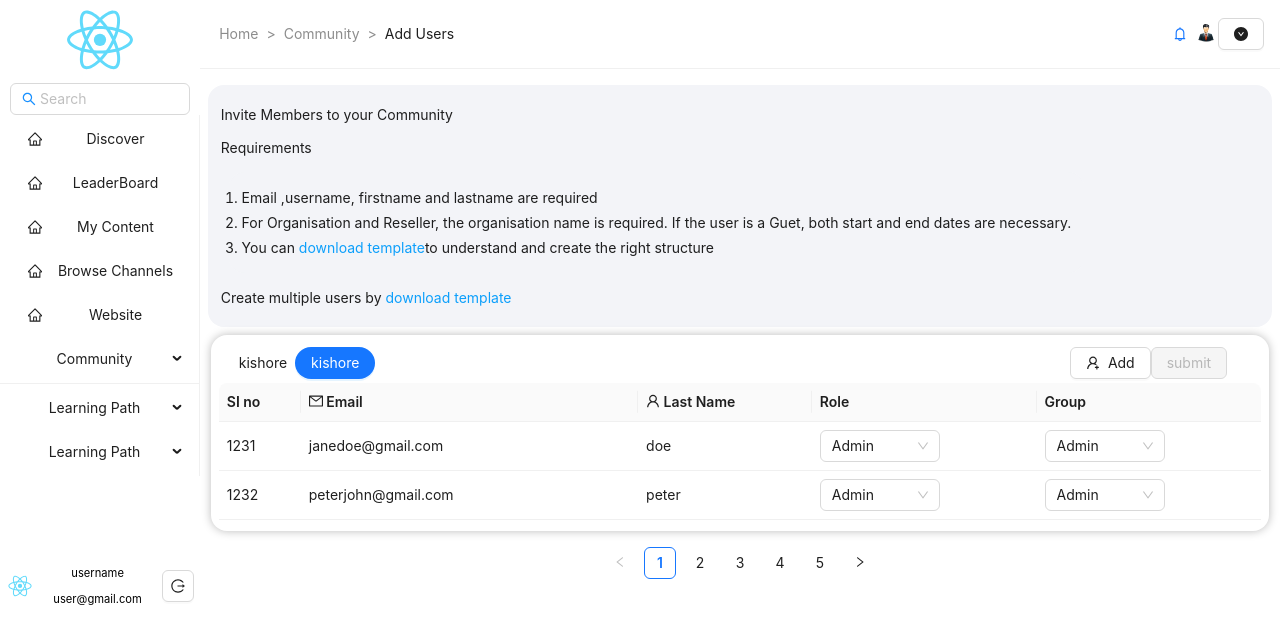
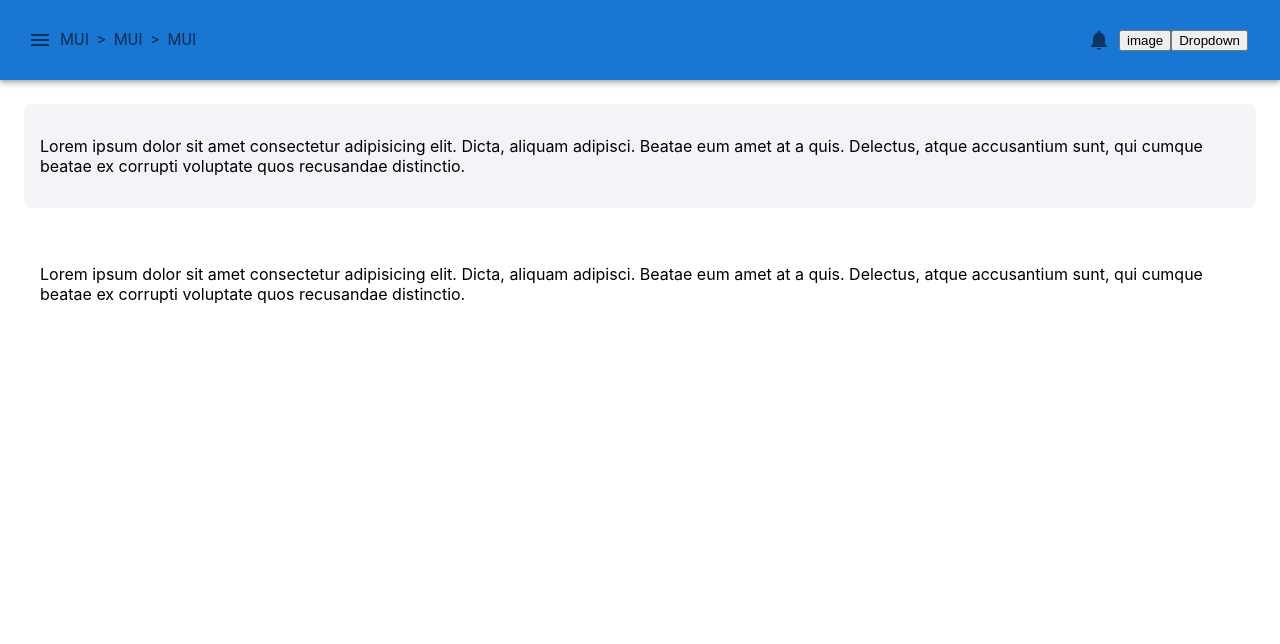
Before and after one commit to kishorer772/react-websites, a React (Create React App) app: page / in a window 1280 px wide. Shown: the top 644 px of the page. Built offline with nearby package versions, Linux system fonts and the light colour scheme.

Commit message:
added app bar and next content

```diff
--- a/package.json
+++ b/package.json
@@ -4,6 +4,10 @@
   "private": true,
   "dependencies": {
     "@ant-design/icons": "^5.3.1",
+    "@emotion/react": "^11.11.4",
+    "@emotion/styled": "^11.11.0",
+    "@mui/icons-material": "^5.15.12",
+    "@mui/material": "^5.15.12",
     "@testing-library/jest-dom": "^5.17.0",
     "@testing-library/react": "^13.4.0",
     "@testing-library/user-event": "^13.5.0",
--- a/src/App.js
+++ b/src/App.js
@@ -1,6 +1,6 @@
 // import logo from './logo.svg';
-import './App.css';
-import './assets/css/style.css';
+// import './App.css';
+// import './assets/css/style.css';
 import AppLayout from './Layout';
 
 function App() {
--- a/src/Layout.jsx
+++ b/src/Layout.jsx
@@ -1,379 +1,68 @@
+import { Button } from '@mui/base';
+import { AppBar, Breadcrumbs, Drawer, IconButton, Link, List, ListItem, ListItemButton, ListItemIcon, ListItemText, Typography } from '@mui/material';
+import Toolbar from '@mui/material/Toolbar';
+import { Box } from '@mui/system';
 import React, { useState } from 'react';
-import Layout, { Content } from 'antd/es/layout/layout';
-import {
-  Breadcrumb,
-  Button,
-  Divider,
-  Dropdown,
-  Input,
-  Menu,
-  Pagination,
-  Select,
-  Table,
-  message,
-} from 'antd';
-import './assets/css/style.css';
-import logo from './logo.svg';
-import userImage from './assets/images/user.png';
-import {
-  HomeOutlined,
-  LogoutOutlined,
-  MailOutlined,
-  SearchOutlined,
-  UserAddOutlined,
-  UserOutlined,
-  DownCircleFilled,
-  BellOutlined,
-} from '@ant-design/icons';
-import { getItem } from './utils/helper';
-import Sider from 'antd/es/layout/Sider';
-import { data, roles } from './assets/data/table-data';
+import NotificationsIcon from '@mui/icons-material/Notifications';
+import MenuIcon from '@mui/icons-material/Menu';
+import ArrowRightIcon from '@mui/icons-material/ArrowRight';
+import MailIcon from '@mui/icons-material/Mail';
+const Layout = () => {
+  const[open,setOpen] = useState(false)
+  return (
+   <Box  sx={{ flexGrow: 1 }}>
+    <AppBar position="static" sx={{p:1}} >
+    <Toolbar>
+      <IconButton onClick={()=>setOpen(!open)} edge="start">
+        <MenuIcon/>
+      </IconButton>
+        <Typography variant="h6" component="div" sx={{flexGrow:1}}>
+        {/* <p>hello</p> */}
+      <Breadcrumbs separator=">"  >
+        <Link underline="hover" color="inherit" href="/">MUI</Link>
+        <Link underline="hover" color="inherit" href="/">MUI</Link>
+        <Link underline="hover" color="inherit" href="/">MUI</Link>
+      </Breadcrumbs>
+        </Typography>
+        <IconButton > <NotificationsIcon/></IconButton>
+        <Button> image</Button>
+        <Button> Dropdown</Button>
+    </Toolbar>
+    </AppBar>
+    <Drawer variant='persistent' anchor="left" open={open} sx={{width:240}}>
+      <IconButton>
+        <ArrowRightIcon onClick={()=>setOpen(!open)}/>
+      </IconButton>
+    <List>
+      <ListItem href="/" >
 
-const items = [
-  getItem('Discover', 'sub1', <HomeOutlined />),
-  getItem('LeaderBoard', 'sub2', <HomeOutlined />),
-  getItem('My Content', 'sub3', <HomeOutlined />),
-  getItem('Browse Channels', 'sub4', <HomeOutlined />),
-  getItem('Website', 'sub5', <HomeOutlined />),
-  getItem('Community', 'sub6', null, [
-    getItem('Option 5', '5', <HomeOutlined />),
-    getItem('Option 6', '6', <HomeOutlined />),
-  ]),
-  {
-    type: 'divider',
-  },
-  getItem('Learning Path', 'sub7', null, [
-    getItem('Option 9', '9'),
-    getItem('Option 10', '10'),
-    getItem('Option 11', '11'),
-    getItem('Option 12', '12'),
-  ]),
-  getItem('Learning Path', 'sub8', null, [
-    getItem('Option 9', '13'),
-    getItem('Option 10', '14'),
-    getItem('Option 11', '15'),
-    getItem('Option 12', '16'),
-  ]),
-];
-const AppLayout = () => {
-  const tableColumns = [
-    {
-      key: 'sno',
-      title: 'SI no',
-      dataIndex: 'sno',
-    },
-    {
-      key: 'mail',
-      title: (
-        <span>
-          <MailOutlined /> Email
-        </span>
-      ),
-      dataIndex: 'mail',
-    },
-    {
-      key: 'lastname',
-      title: (
-        <span>
-          <UserOutlined /> Last Name
-        </span>
-      ),
-      dataIndex: 'lastname',
-    },
-    {
-      key: 'role',
-      title: 'Role',
-      dataIndex: 'role',
-      render: (text, record) => (
-        <Select
-          value={roles[0]}
-          style={{ width: 120 }}
-          options={roles}
-        ></Select>
-      ),
-    },
-    {
-      key: 'group',
-      title: 'Group',
-      dataIndex: 'group',
-      render: (text, record) => (
-        <Select
-          value={roles[0]}
-          style={{ width: 120 }}
-          options={roles}
-        ></Select>
-      ),
-    },
-  ];
-  const handleMenuClick = (e) => {
-    message.info('Click on menu item.');
-    console.log('click', e);
-  };
-  const itemsProps = [
-    {
-      label: '1st menu item',
-      key: '1',
-      icon: <UserOutlined />,
-    },
-    {
-      label: '2nd menu item',
-      key: '2',
-      icon: <UserOutlined />,
-    },
-    {
-      label: '3rd menu item',
-      key: '3',
-      icon: <UserOutlined />,
-      danger: true,
-    },
-    {
-      label: '4rd menu item',
-      key: '4',
-      icon: <UserOutlined />,
-      danger: true,
-      disabled: true,
-    },
-  ];
-  const menuProps = {
-    items,
-    onClick: handleMenuClick,
-  };
-  const menuPropsdropdown = {
-    itemsProps,
-    onClick: handleMenuClick,
-  };
-  const [title, setTitle] = useState('kishore');
-  return (
-    <>
-      <Layout>
-        <Sider
-          width={200}
-          style={{
-            height: '100vh',
-            backgroundColor: 'white',
-            display: 'flex',
-            flexDirection: 'column',
-            justifyContent: 'space-between',
-          }}
-        >
-          <div>
-            <img
-              src={logo}
-              alt="logo"
-              style={{ width: '100%', height: '10vh' }}
-            />
-          </div>
-          <div>
-            <Input
-              placeholder="Search"
-              style={{ marginInline: '0.4rem', width: '90%' }}
-              prefix={<SearchOutlined style={{ color: '#1890ff' }} />}
-            />
-          </div>
-          <Menu
-            items={items}
-            defaultSelectedKeys={['1']}
-            defaultOpenKeys={['sub1']}
-            mode="inline"
-          ></Menu>
+        <ListItemButton>
+          <ListItemIcon>
+          <MailIcon/>
+          </ListItemIcon>
+          <ListItemText primary="Inbox"/>
+          </ListItemButton>
+          </ListItem>
+          <ListItem href="/" >
 
-          <div style={{ position: 'relative', left: 0, bottom: -70 }}>
-            <div
-              style={{
-                display: 'flex',
-                height: '10%',
-                alignItems: 'center',
-                justifyContent: 'space-between',
-              }}
-            >
-              <div
-                className="a__imgContainer"
-                style={{
-                  width: '20%',
-                  height: '10vh',
-                  display: 'flex',
-                  alignItems: 'center',
-                }}
-              >
-                <img src={logo} alt="logo" />
-              </div>
-              <div className="a__usernames">
-                <p style={{ fontSize: '0.7rem' }}>username</p>
-                <p style={{ fontSize: '0.7rem' }}>user@gmail.com</p>
-              </div>
-              <div className="a__btn">
-                <Button icon={<LogoutOutlined />}></Button>
-              </div>
-            </div>
-          </div>
-        </Sider>
-        <Layout style={{ height: '100vh' }}>
-          <Content style={{ backgroundColor: 'white' }}>
-            <div
-              style={{
-                display: 'flex',
-                justifyContent: 'space-between',
-                width: '100%',
-              }}
-            >
-              <div
-                style={{
-                  width: '88%',
-                }}
-              >
-                <Breadcrumb
-                  className="a__breadcrumb"
-                  items={[
-                    { title: 'Home' },
-                    { title: 'Community' },
-                    { title: 'Add Users' },
-                  ]}
-                  separator=">"
-                />
-              </div>
-              <div
-                style={{
-                  display: 'flex',
-                  alignItems: 'center',
-                  justifyContent: 'space-between',
-                  paddingInline: '1rem',
+        <ListItemButton>
+          <ListItemIcon>
+          <MailIcon/>
+          </ListItemIcon>
+          <ListItemText primary="Outbox"/>
+          </ListItemButton>
+          </ListItem>
+    </List>
+    </Drawer>
 
-                  width: '12%',
-                }}
-              >
-                <Button
-                  type="link"
-                  icon={<BellOutlined />}
-                  style={{ padding: '0.25rem' }}
-                ></Button>
-                <Button
-                  type="text"
-                  icon={
-                    <img
-                      src={userImage}
-                      alt="icon"
-                      style={{ width: '18px', height: '18px' }}
-                    />
-                  }
-                ></Button>
-                <Dropdown menu={menuProps}>
-                  <Button>
-                    <DownCircleFilled />
-                  </Button>
-                </Dropdown>
-              </div>
-            </div>
-            <Divider style={{ marginBottom: '1rem', marginTop: 0 }}></Divider>
-            <div className="a__toast">
-              <span className="a__toast__info">
-                Invite Members to your Community
-              </span>
-              <span className="a__toast__info">Requirements</span>
-              <ol className="a__toast">
-                <li>Email ,username, firstname and lastname are required</li>
-                <li>
-                  For Organisation and Reseller, the organisation name is
-                  required. If the user is a Guet, both start and end dates are
-                  necessary.
-                </li>
-                <li>
-                  You can <StyleText>download template</StyleText>
-                  to understand and create the right structure
-                </li>
-              </ol>
-              <span className="a__toast__info">
-                Create multiple users by <StyleText>uploading a CSV</StyleText>
-              </span>
-            </div>
-
-            <div
-              style={{
-                paddingBlock: '0.5rem',
-                paddingInline: '0.5rem',
-                overflowY: 'scroll',
-                display: 'flex',
-                flexDirection: 'column',
-                alignItems: 'flex-start',
-                width: '98%',
-                borderRadius: '1rem',
-                boxShadow: '0 0 10px #bbb',
-                margin: '0 auto',
-                overflow: 'hidden',
-              }}
-            >
-              <div
-                style={{
-                  paddingInline: '1rem',
-                  paddingBlock: '0.25rem',
-                  display: 'flex',
-                  width: '100%',
-                  justifyContent: 'space-between',
-                }}
-              >
-                {title ? (
-                  <div>
-                    <span className="a__user__table">{title} </span>
-                    <Button
-                      style={{
-                        borderRadius: '1rem',
-                        color: 'white',
-                      }}
-                      type="primary"
-                    >
-                      {title}
-                    </Button>
-                  </div>
-                ) : null}
-                <div
-                  style={{
-                    display: 'flex',
-                    marginRight: '18px',
-                    justifyContent: 'end',
-                  }}
-                >
-                  <Button
-                    icon={<UserAddOutlined />}
-                    primary="true"
-                    type="default"
-                  >
-                    Add
-                  </Button>
-                  <Button type="primary" disabled={true}>
-                    submit
-                  </Button>
-                </div>
-              </div>
-              <Table
-                columns={tableColumns}
-                dataSource={data}
-                pagination={false}
-                style={{ width: '100%', height: '140px', overflowY: 'scroll' }}
-                className="custom-table"
-              ></Table>
-            </div>
-            <div
-              style={{
-                display: 'flex',
-                justifyContent: 'center',
-                width: '100%',
-                padding: '1rem',
-              }}
-            >
-              <Pagination
-                defaultCurrent={1}
-                total={50}
-                style={{ textAlign: 'center' }}
-              ></Pagination>
-            </div>
-          </Content>
-        </Layout>
-      </Layout>
-    </>
+    <Box sx={{backgroundColor:"#f3f4f8",p:2,borderRadius:2,m:3}}>
+        <p>Lorem ipsum dolor sit amet consectetur adipisicing elit. Dicta, aliquam adipisci. Beatae eum amet at a quis. Delectus, atque accusantium sunt, qui cumque beatae ex corrupti voluptate quos recusandae distinctio.</p>
+    </Box>
+    <Box sx={{bgcolor: (theme) => (theme.palette.mode === 'dark' ? '#101010' : 'white'),borderRadius: 2,p:2,m:3,boxShadow:1}}>
+        <p>Lorem ipsum dolor sit amet consectetur adipisicing elit. Dicta, aliquam adipisci. Beatae eum amet at a quis. Delectus, atque accusantium sunt, qui cumque beatae ex corrupti voluptate quos recusandae distinctio.</p>
+    </Box>
+   </Box>
   );
 };
 
-export default AppLayout;
-
-const StyleText = ({ color = 'rgb(12,159,251)' }) => {
-  return <span style={{ color: color }}>download template</span>;
-};
+export default Layout;
```
Also changed, not shown: 1 other file (tests, documents, lock files or other folders).
